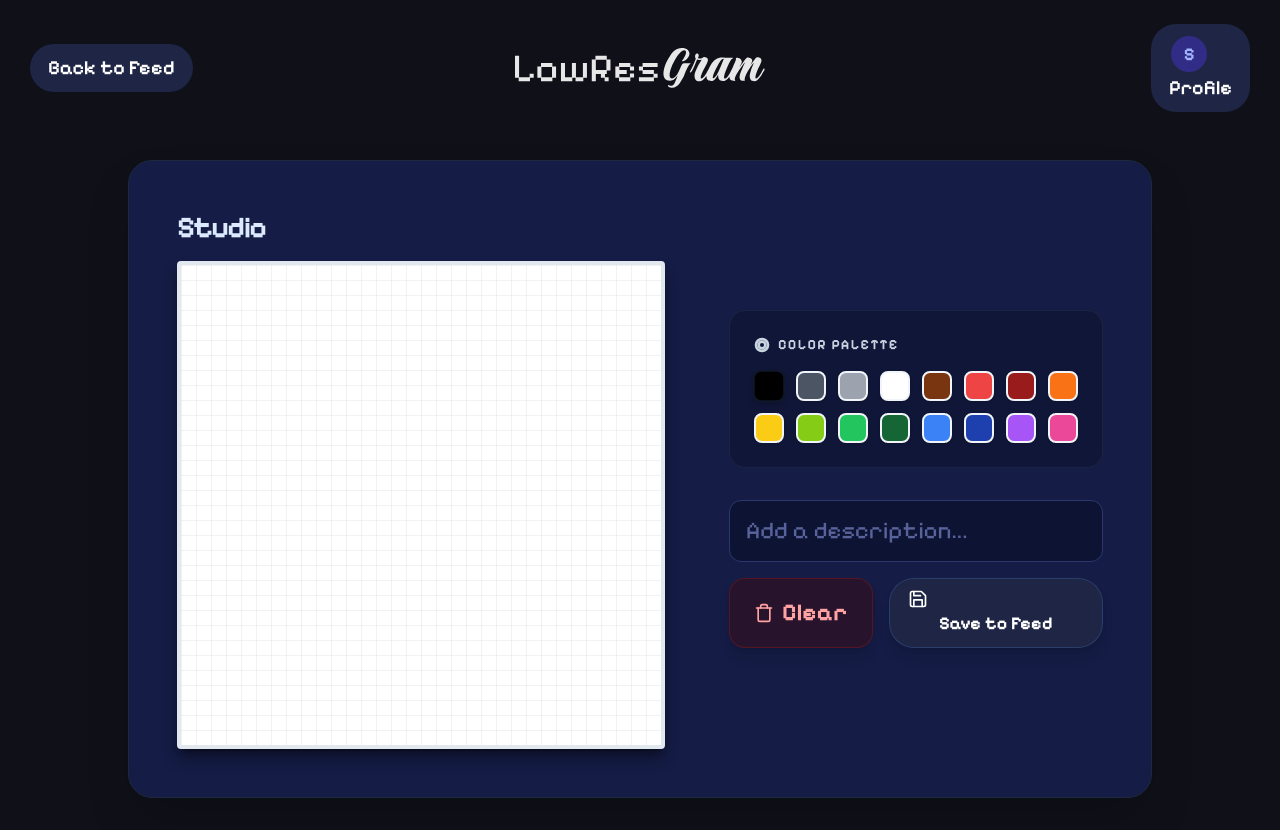
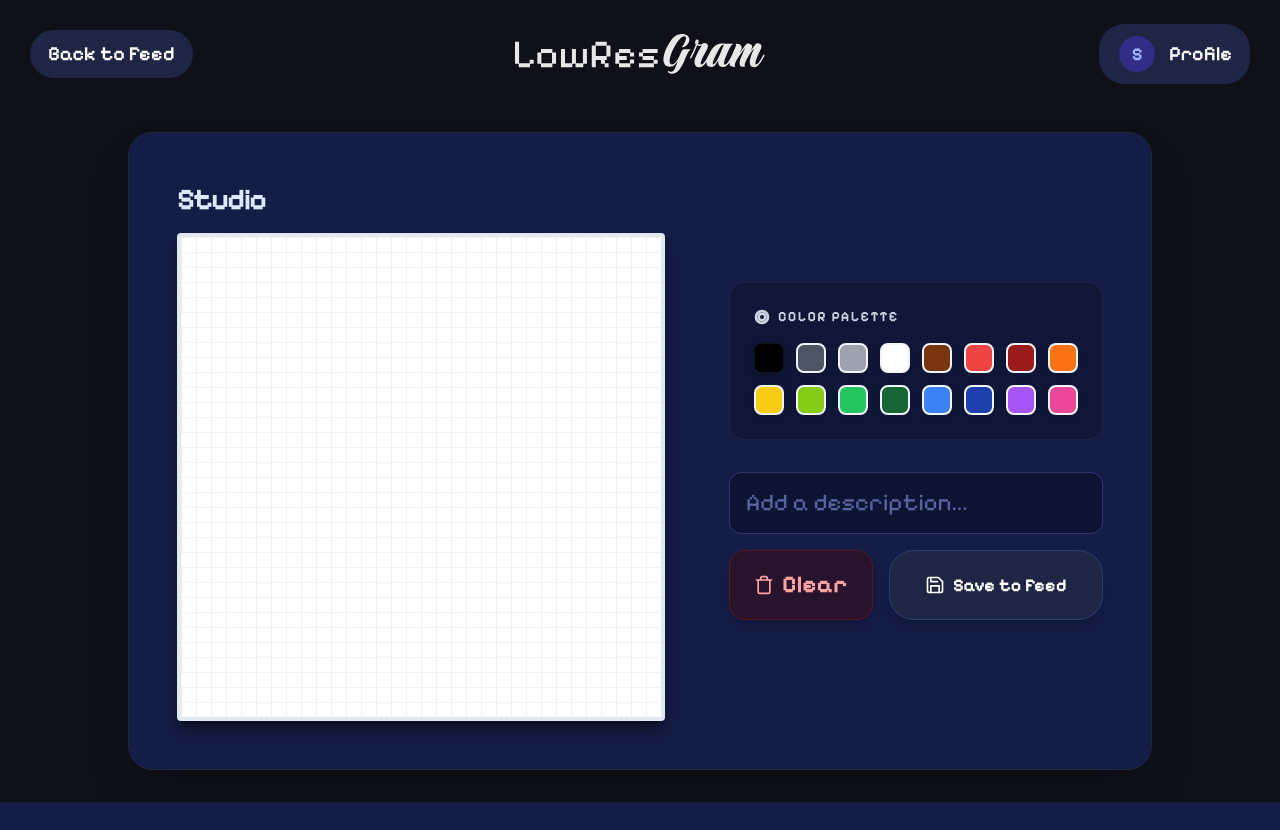
Before and after one commit to Agile-CITS3403/automatic-octo-train, a Flask app: page /draw in a window 1280 px wide. After the commit the page ends 802 px from the top, so only its background shows below. Run offline with Flask 3, Linux system fonts and the light colour scheme; the visitor is signed in with stand-in values (Sample User, id 1).

Commit message:
bugfix: /draw styling

```diff
--- a/static/css/style.css
+++ b/static/css/style.css
@@ -1272,7 +1272,9 @@ a:hover {
   color: white;
   padding: 10px 18px;
   border-radius: 25px;
-  display: inline-block;
+  display: inline-flex;
+  align-items: center;
+  justify-content: center;
 }
 .btn-custom:hover {
   background-color: #2a3675;
```
